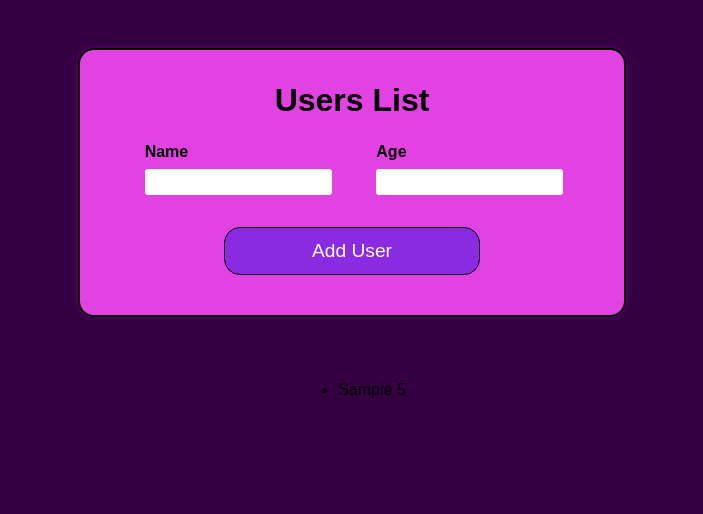
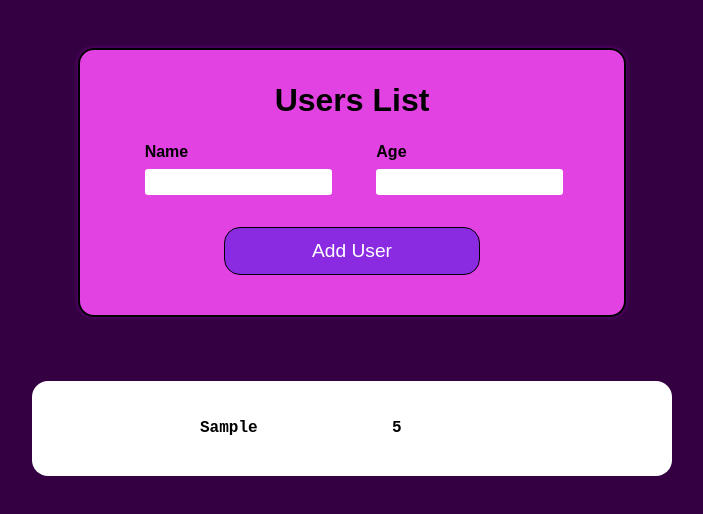
Before and after one commit to Shamoleambo/errors-and-portals, a React (Vite) app: page / in a window 1280 px wide. Both pictures are taken after typing "Sample", "5" into the empty fields and a click on the button "Add User". Shown: the top 514 px of the page, without its empty margins (288-991 px from the left). Built offline with nearby package versions, Linux system fonts and the light colour scheme.

Commit message:
create styling for UsersList component

```diff
--- /dev/null
+++ b/src/components/UsersList.css
@@ -0,0 +1,28 @@
+.list {
+  display: flex;
+  flex-direction: column;
+  align-items: center;
+  font-family: 'Courier New', Courier, monospace;
+  font-weight: bold;
+  padding: 0;
+  width: 50%;
+  background-color: white;
+  border-radius: 1rem;
+}
+
+.list-item {
+  width: 60%;
+  padding-left: 5rem;
+  list-style: none;
+  margin: 1.2rem;
+  display: grid;
+  grid-template-columns: 1fr 1fr;
+}
+
+.list-item:nth-child(1) {
+  margin-top: 2.4rem;
+}
+
+.list-item:last-child {
+  margin-bottom: 2.4rem;
+}
--- a/src/components/UsersList.jsx
+++ b/src/components/UsersList.jsx
@@ -1,9 +1,12 @@
+import './UsersList.css'
+
 const UsersList = ({ usersList }) => {
   return (
-    <ul>
+    <ul className='list'>
       {usersList.map((user) => (
-        <li key={user.id}>
-          {user.name} {user.age}
+        <li key={user.id} className='list-item'>
+          <div className='name-wraper'>{user.name}</div>
+          <div className='age-wraper'>{user.age}</div>
         </li>
       ))}
     </ul>
```
